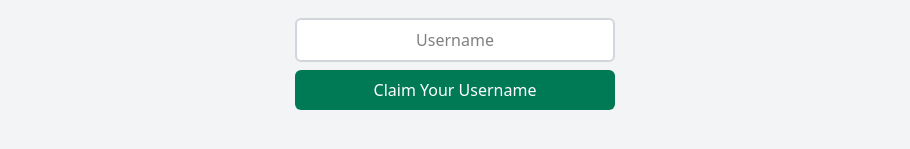
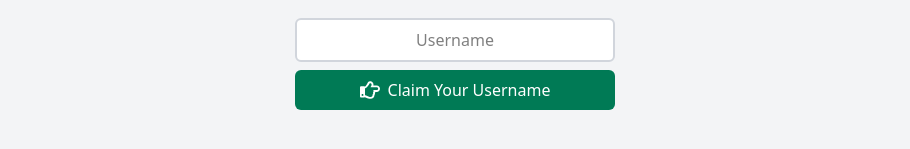
Before and after one commit to johchen24/MyLinkTree, a Next.js app: page /account in a window 1280 px wide. Shown: the part 173-322 px from the top of the page, without its empty margins (185-1095 px from the left). Built offline with nearby package versions, Linux system fonts and the light colour scheme; no server answers; sample sign-in values are in the browser's storage.

Commit message:
add finger symbol

```diff
--- a/src/app/account/page.js
+++ b/src/app/account/page.js
@@ -1,6 +1,7 @@
 import { getServerSession } from "next-auth";
 import { authOptions } from "@/app/api/auth/[...nextauth]/route";
 import { redirect } from "next/navigation";
+import { FaRegHandPointRight } from "react-icons/fa";
 
 export default async function Account({searchParams}) {
     const session = await getServerSession(authOptions);
@@ -24,9 +25,11 @@ export default async function Account({searchParams}) {
                         type="text" placeholder="Username" defaultValue={username}/>
                     <button
                         type="submit"
-                        className="bg-emerald-700 text-white px-4 py-2 rounded-md block w-full"
+                        className="bg-emerald-700 text-white px-4 py-2 rounded-md block w-full flex items-center justify-center gap-2"
                     >
-                        Claim Your Username
+                        <FaRegHandPointRight className="text-xl" />
+                        <span>Claim Your Username</span>
+
                     </button>
                 </div>
             </form>
```
